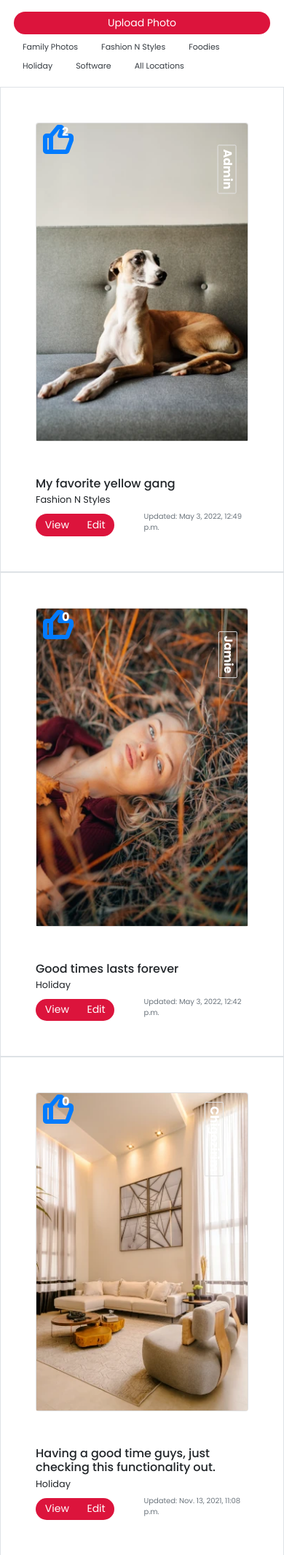
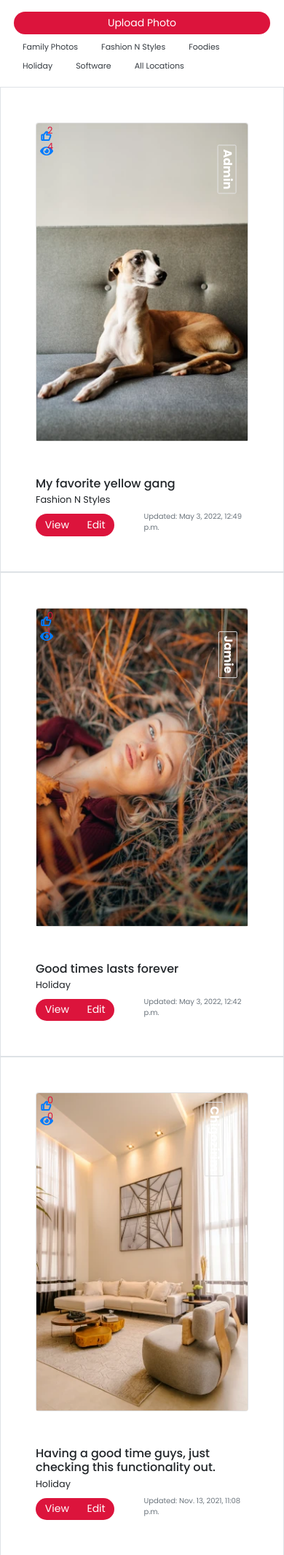
Before and after one commit to ai-dev-official/Photographer-Web-App-in-Django, a Django app: page / in a window 390 px wide. Shown: the part 164-2295 px from the top of the page at 73% size. Run offline with Django 3.2, Linux system fonts and the light colour scheme; a user stored in the database is signed in; data comes from the database, SQL or seed files in the repository; both versions use the stored data as it was after the commit; some libraries are stand-ins or nearby versions.

Commit message:
Added Responsiveness

```diff
--- a/PhotographyWebsite/settings.py
+++ b/PhotographyWebsite/settings.py
@@ -26,7 +26,7 @@ SECRET_KEY = 'django-insecure-jptv((pmo!nz(gos0#-qfn17xsr6(uhh)&=a17$5@w+x65xv1@
 DEBUG = True
 
 ALLOWED_HOSTS = [
-    'infinite-inlet-37223.herokuapp.com'
+    #'infinite-inlet-37223.herokuapp.com'
 ]
 
 
--- a/photos/models.py
+++ b/photos/models.py
@@ -59,7 +59,7 @@ class Photo(models.Model):
         verbose_name_plural = 'photos'
 
     def save(self, *args, **kwargs):
-        self.slug = slugify(self.name)
+        self.slug = slugify(self.title)
         super(Photo, self).save(*args, **kwargs)
 
     def total_likes(self):
--- a/photos/views.py
+++ b/photos/views.py
@@ -1,3 +1,4 @@
+from datetime import datetime
 from django.shortcuts import render, redirect, get_object_or_404
 from .models import Category, Photo
 from django.contrib.auth.mixins import LoginRequiredMixin, UserPassesTestMixin
@@ -5,6 +6,7 @@ from django.views.generic import UpdateView, DetailView, DeleteView
 from django.urls import reverse, reverse_lazy
 from django.contrib.auth.decorators import login_required
 from django.http import HttpResponseRedirect
+
 
 
 @login_required
@@ -47,6 +49,10 @@ def gallery(request):
 @login_required
 def viewPhoto(request, pk):
     photo = Photo.objects.get(id=pk)
+    photo.visits = photo.visits + 1
+    photo.last_visit = datetime.now()
+    photo.save()
+
     stuff = get_object_or_404(Photo, id=pk)
     total_likes = stuff.total_likes()
 
--- a/static/css/custom.css
+++ b/static/css/custom.css
@@ -38,15 +38,38 @@
 
   .imag-likes {
     position: absolute;
-    top: 0;
+    top: 10px;
     left: 0;
     max-width: 120px;
     padding: 0 5px;
     text-align: center;
     font-weight: 700;
-    font-size: 3rem;
     color: #007bff;
     border-radius: 50%;
+
+}
+
+.visit-count {
+  position: absolute;
+  top: 22px;
+  left: 15px;
+  text-align: center;
+  color: #007bff;
+  border-radius: 50%;
+  color: crimson;
+  border-radius: 50%;
+  background: var(--light-color)
+  width:20px;
+  height:20px;
+}
+
+.visit-counter {
+  position: absolute;
+  top: 30px;
+  left: 5px;
+  text-align: center;
+  color: #007bff;
+  border-radius: 50%;
 
 }
 
@@ -71,15 +94,14 @@
 .imag-count {
   position: absolute;
   top: 0;
-  left: 30px;
-  max-width: 120px;
-  padding: 0 5px;
+  left: 15px;
   text-align: center;
-  font-weight: 700;
-  font-size: 1rem;
-  color: #ffffff;
+  color: crimson;
   border-radius: 50%;
-
+border-radius: 50%;
+background: var(--light-color)
+width:20px;
+height:20px;
 }
 
   button .bx {
--- a/templates/photos/gallery.html
+++ b/templates/photos/gallery.html
@@ -75,16 +75,21 @@
     {% for photo in photos %}
     <div class="col-md-4 col-sm-6 col-xs-6 no-gutters border p-gallery">
       <div class="card shadow-0 m-5 card-m-add">
+        <a href="{% url 'photo' photo.id %}">
         <div class="bg-image hover-overlay ripple" data-mdb-ripple-color="light">
           <img src="{{photo.image.url}}" class="img-fluid card-img-top imag-thumbnail" />
           <small class="imag-author">{{photo.author}}</small>
           <i class='imag-likes bx bx-like' ></i>
           <small class="imag-count">{{ photo.total_likes }}</small>
+
+          <i class="visit-counter fa fa-eye" aria-hidden="true"></i>
+          <small class="visit-count">{{ photo.visits }}</small>
+
           <a href="{% url 'photo' photo.id %}">
             <div class="mask" style="background-color: rgba(251, 251, 251, 0.15)"></div>
           </a>
         </div>
-
+      </a>
       </div>
       <div class="card-body p-5 card-m-add">
         <h5 class="card-title">{{photo.title}}</h5>
```
Also changed, not shown: db.sqlite3.
